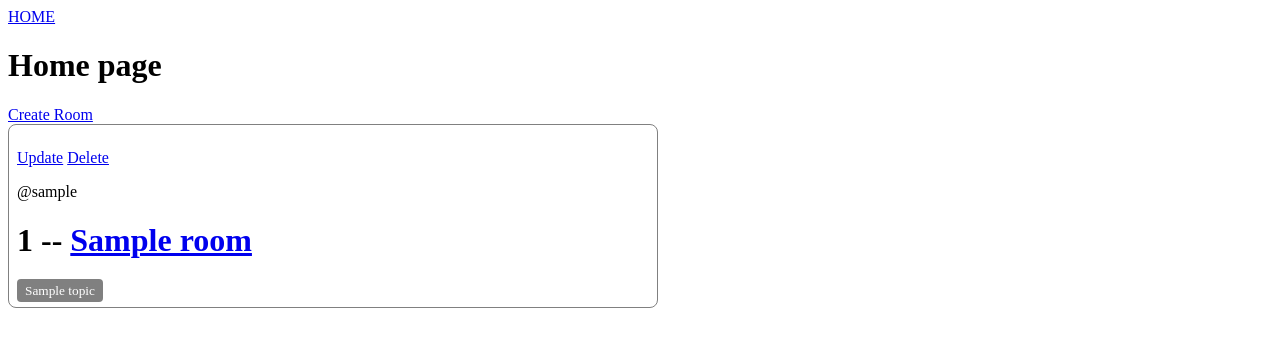
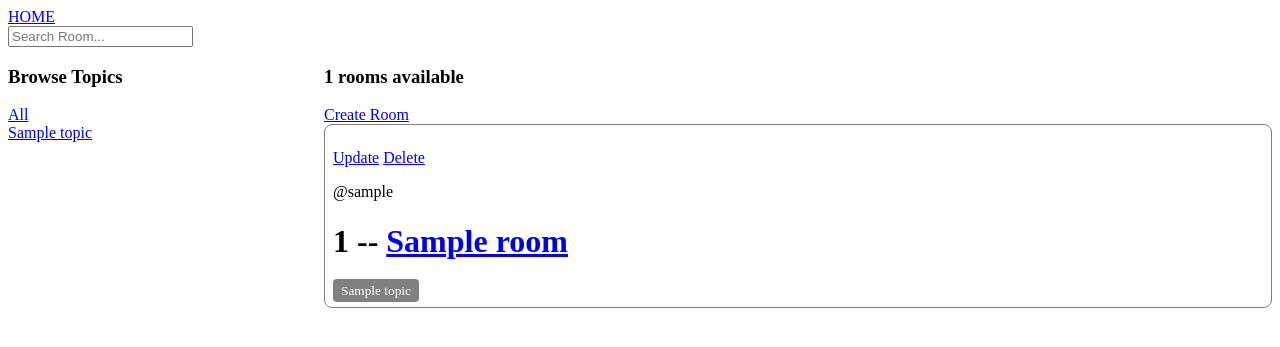
Before and after one commit to Abdul-Mannan-Qaderi/tech-hub, a Django app: template base/templates/base/home.html in a window 1280 px wide. Shown: the top 347 px of the page. Run offline with Django 5.2, Linux system fonts and the light colour scheme; the template is opened without the code that fills it: most values are stand-ins (such as "Sample title", 1, 10 or a date in 2020).

Commit message:
finish search functionality

```diff
--- a/base/templates/base/home.html
+++ b/base/templates/base/home.html
@@ -1,6 +1,25 @@
 {% extends "base_layout.html" %} {% block content %}
-<h1>Home page</h1>
+<style>
+	.home-container {
+		display: grid;
+		grid-template-columns: 1fr 3fr;
+	}
+</style>
+<div class="home-container">
+	<div>
+		<h3>Browse Topics</h3>
+		<div>
+			<a href="{% url 'home' %}"> All</a>
+		</div>
+		{% for topic in topics %}
+		<div>
+			<a href="{% url 'home' %}?q={{topic.name}}"> {{ topic.name }}</a>
+		</div>
+		{% endfor %}
+	</div>
 
+	<div>
+		<h3>{{ room_count}} rooms available</h3>
 		<a href="{% url 'create-room' %}">Create Room</a>
 		{% for room in rooms %}
 		<div class="room">
@@ -14,4 +33,7 @@
 			</h1>
 			<small>{{ room.topic.name }}</small>
 		</div>
-{% endfor %} {% endblock content %}
+		{% endfor %}
+	</div>
+</div>
+{% endblock content %}
--- a/templates/base_layout.html
+++ b/templates/base_layout.html
@@ -5,7 +5,6 @@
 			.room {
 				border: 1px solid grey;
 				border-radius: 8px;
-				width: 50%;
 				margin-bottom: 8px;
 				padding: 8px;
 			}
--- a/templates/navbar.html
+++ b/templates/navbar.html
@@ -1 +1,4 @@
 <a href="/">HOME</a>
+<form action="{% url 'home' %}" method="GET">
+	<input type="text" placeholder="Search Room..." name="q" />
+</form>
```
Also changed, not shown: base/views.py (+11 -5 lines), db.sqlite3. Lines whose indentation alone changed are shown as unchanged.
